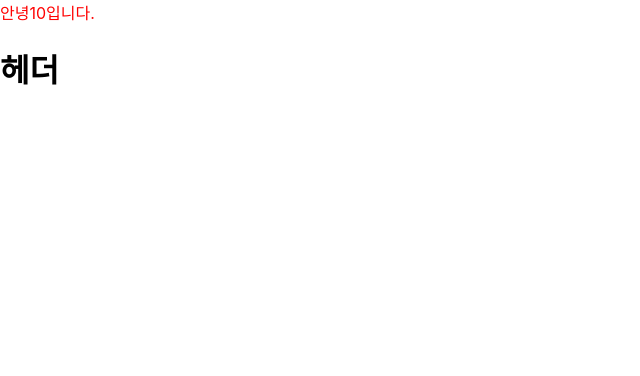
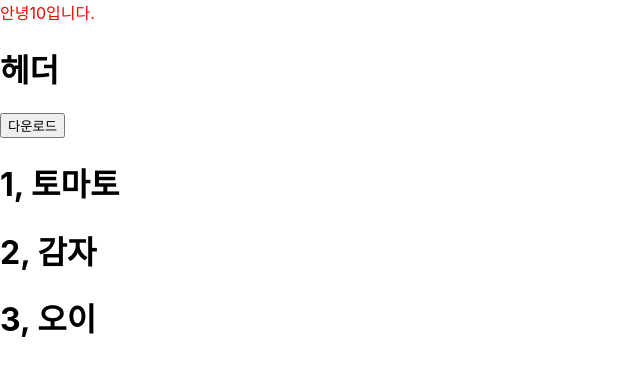
Before and after one commit to weather1212/NO_TITLE, a React (Create React App) app in the folder MavenNo/src/main/test-app/: page / in a window 1280 px wide. Shown: the top 376 px of the page, without its empty margins (0-640 px from the left). Built offline with nearby package versions, Linux system fonts and the light colour scheme.

Commit message:
2023.02.22 - react useState 기본 문법

```diff
--- a/MavenNo/src/main/test-app/src/App.js
+++ b/MavenNo/src/main/test-app/src/App.js
@@ -1,4 +1,4 @@
-import React from 'react';
+import React, { useState } from 'react';
 
 // import {
 //     BrowserRouter as Router,
@@ -24,13 +24,41 @@ export default function App() {
     const mystyle = {
         color: 'red',
     };
+    console.log('App 실행');
+
+    let sample = [
+        { id: 1, name: '토마토' },
+        { id: 2, name: '감자' },
+        { id: 3, name: '오이' },
+    ];
+
+    const [users, setUsers] = useState(sample); //레퍼런스가 변경되어야 감지(레퍼런스가 동일하면 값이 변경되어도 동작X)
+    // let number = 4;
+    const [number, setNumber] = useState(users.length + 1);
+
+    const download = () => {
+        console.log('sample', sample);
+        console.log('users', users);
+
+        setUsers([...users, { id: number, name: '상추' }]);
+        // number += 1;
+        setNumber(number + 1);
+    };
 
     return (
-        <div>
+        <>
             <div style={mystyle}>
                 안녕{a === 10 ? '10입니다.' : '10이 아닙니다.'}
             </div>
             <h1>헤더{b === 10 && '20입니다.'}</h1>
-        </div>
+            <button onClick={download}>다운로드</button>
+            {users.map((user) => {
+                return (
+                    <h1>
+                        {user.id}, {user.name}
+                    </h1>
+                );
+            })}
+        </>
     );
 }
--- a/MavenNo/src/main/test-app/src/index.js
+++ b/MavenNo/src/main/test-app/src/index.js
@@ -6,9 +6,9 @@ import reportWebVitals from './reportWebVitals';
 
 const root = ReactDOM.createRoot(document.getElementById('root'));
 root.render(
-  <React.StrictMode>
-    <App />
-  </React.StrictMode>
+    // <React.StrictMode>
+    <App />,
+    // </React.StrictMode>,
 );
 
 // If you want to start measuring performance in your app, pass a function
```
